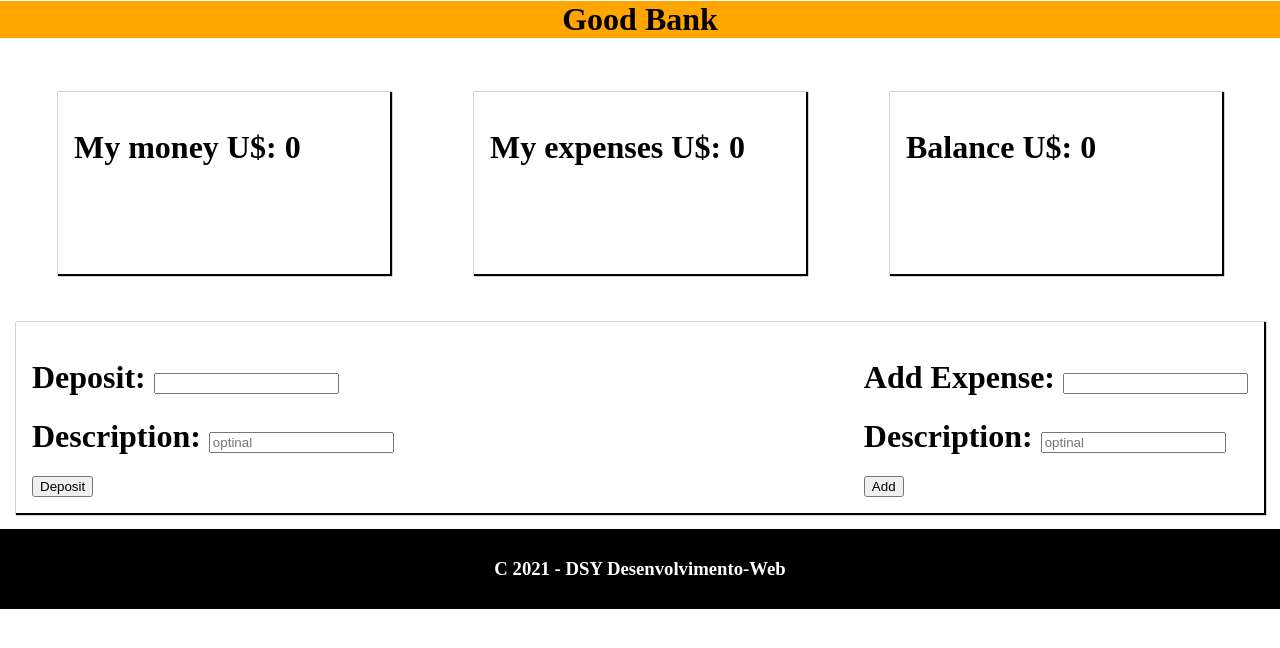
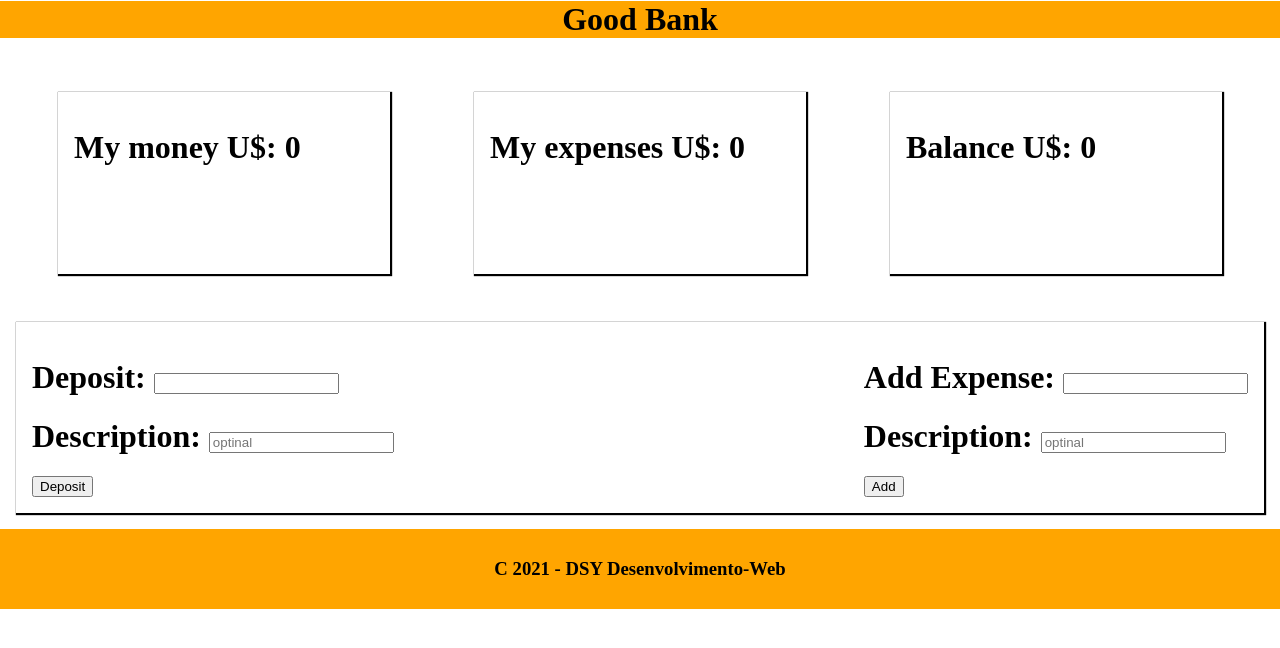
Before and after one commit to Davi-Serrano/Good-Bank, a React (Create React App) app: page / in a window 1280 px wide. Shown: the top 648 px of the page. Built offline with nearby package versions, Linux system fonts and the light colour scheme.

Commit message:
add react router dom

```diff
--- a/package.json
+++ b/package.json
@@ -8,6 +8,8 @@
     "@testing-library/user-event": "^12.1.10",
     "react": "^17.0.2",
     "react-dom": "^17.0.2",
+    "react-router": "^5.2.0",
+    "react-router-dom": "^5.2.0",
     "react-scripts": "4.0.3",
     "web-vitals": "^1.0.1"
   },
--- a/src/App.js
+++ b/src/App.js
@@ -1,78 +1,27 @@
-import { useState } from "react"
 
-import Header from "./components/Header/header";
-import Section from "./components/Section/section";
-import Footer from "./components/Footer/footer";
+import React from "react";
+import {
+  BrowserRouter as Router,
+  Route
+} from "react-router-dom";
+
+import Nav from "./Pages/bank.js"
+import Login from "./Pages/login"
 
 import "./app.css"
 function App() {
 
-  const  [ value, setValue ] = useState((0)) //Deposit Value
-  const  [ depId, setdepId ] = useState(0)  //Deposit Identification
+  return (
+    <Router>
+      <div className="App">
 
-  const  [ expense, setExpense ] = useState(0) //Add expenseExpense Value
-  const  [ expenId, setExpenId ] = useState(0)  //Expense Identification
-
-//Make the deposit and Verification if value is > 0
-  function makeDeposit () {
-    var DpVal = document.getElementById("DpVal").value
-    var Dptext = document.getElementById("Dptext").value
-
-    if( DpVal > 0 ){
-
-      setValue(DpVal)
-      setdepId(depId + 1)
-
-    }
-  }
-
-  //Add Expense and Verification if value is > 0
-  function addExpense(){
-    var Addexpen = document.getElementById("AddExpen").value
-    var Expentext = document.getElementById("Expentext").value
-
-    if(Addexpen > 0 ){
-
-      setExpense( Addexpen)
-      setExpenId( expenId + 1)
-
-    }
-  }
-
-  return (
-    <div className="App">
-        <Header />
-
-        <Section Value={value}
-                depId={depId}
-
-                Addexpen={expense}
-                expenId={expenId}/>
-
-       {/* Make deposit  */}
-
-       <div className="box">
-            <div>
-                <h1 > Deposit: <input type="number" id="DpVal" min="1"></input> </h1>
-                <h1 > Description: <input type="textr" placeholder="optinal" id="Dptext" ></input></h1>
-                <button onClick={makeDeposit}>Deposit</button>
-
-            </div>
-
-            {/* Add Expense */}
-            <div>
-                <h1 > Add Expense: <input type="number" id="AddExpen" min="1"></input> </h1>
-                <h1 > Description: <input type="textr" placeholder="optinal" id="Expentext" ></input></h1>
-                <button onClick={addExpense}>Add</button>
-
-            </div>
-      </div>
+       <Route path ="/" exact  component={Nav} />
+       <Route path ="/Login" exact  component={Login} />
 
 
-        <Footer />
-    </div>
-  );
+      </div>
+    </Router>
+
+  )
 }
-
-
 export default App;
--- /dev/null
+++ b/src/Pages/bank.js
@@ -0,0 +1,77 @@
+import { useState } from "react"
+
+import Header from "../components/Header/header";
+import Section from "../components/Section/section";
+import Footer from "../components/Footer/footer";
+
+function Nav() {
+
+  const  [ value, setValue ] = useState((0)) //Deposit Value
+  const  [ depId, setdepId ] = useState(0)  //Deposit Identification
+
+  const  [ expense, setExpense ] = useState(0) //Add expenseExpense Value
+  const  [ expenId, setExpenId ] = useState(0)  //Expense Identification
+
+//Make the deposit and Verification if value is > 0
+  function makeDeposit () {
+    var DpVal = document.getElementById("DpVal").value
+    var Dptext = document.getElementById("Dptext").value
+
+    if( DpVal > 0 ){
+
+      setValue(DpVal)
+      setdepId(depId + 1)
+
+    }
+  }
+
+  //Add Expense and Verification if value is > 0
+  function addExpense(){
+    var Addexpen = document.getElementById("AddExpen").value
+    var Expentext = document.getElementById("Expentext").value
+
+    if(Addexpen > 0 ){
+
+      setExpense( Addexpen)
+      setExpenId( expenId + 1)
+
+    }
+  }
+
+  return (
+    <div className="App">
+        <Header />
+
+        <Section Value={value}
+                depId={depId}
+
+                Addexpen={expense}
+                expenId={expenId}/>
+
+       {/* Make deposit  */}
+
+       <div className="box">
+            <div>
+                <h1 > Deposit: <input type="number" id="DpVal" min="1"></input> </h1>
+                <h1 > Description: <input type="textr" placeholder="optinal" id="Dptext" ></input></h1>
+                <button onClick={makeDeposit}>Deposit</button>
+
+            </div>
+
+            {/* Add Expense */}
+            <div>
+                <h1 > Add Expense: <input type="number" id="AddExpen" min="1"></input> </h1>
+                <h1 > Description: <input type="textr" placeholder="optinal" id="Expentext" ></input></h1>
+                <button onClick={addExpense}>Add</button>
+
+            </div>
+      </div>
+
+
+        <Footer />
+    </div>
+  );
+}
+
+
+export default Nav;
--- /dev/null
+++ b/src/Pages/login.js
@@ -0,0 +1,10 @@
+import react from "react"
+
+function Login () {
+
+    return (
+        <h1> Login</h1>
+    )
+}
+
+export default Login
--- a/src/components/Footer/footer.css
+++ b/src/components/Footer/footer.css
@@ -2,9 +2,12 @@ footer{
     display: flex;
     justify-content: center;
     align-items: center;
-    background: black;
+    background: orange;
     color: white;
     width: 100%;
     height: 80px;
     margin-top: 33x;
 }
+h3{
+  color: black;
+}
--- a/src/components/Header/header.css
+++ b/src/components/Header/header.css
@@ -1,5 +1,4 @@
 header{
-
     background: orange;
     text-align: center;
 }
```
Also changed, not shown: 1 other file (tests, documents, lock files or other folders).
